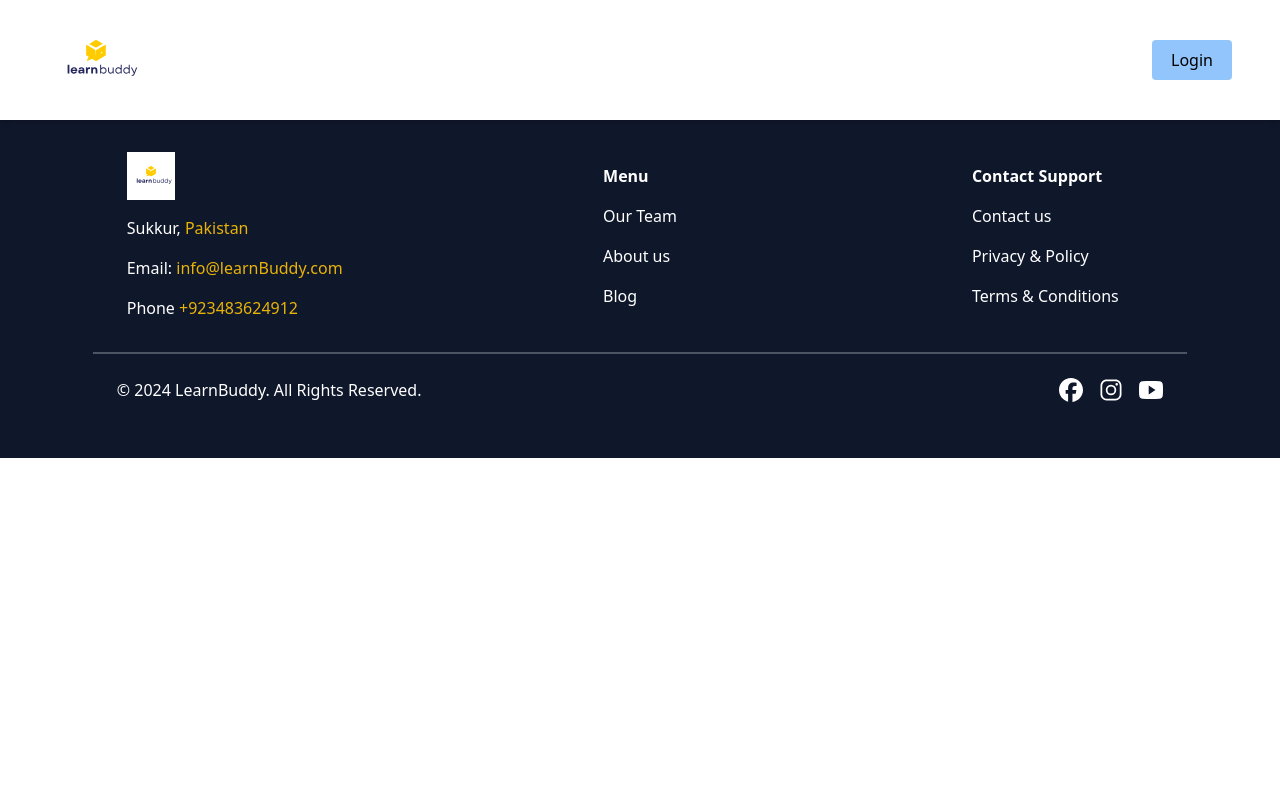
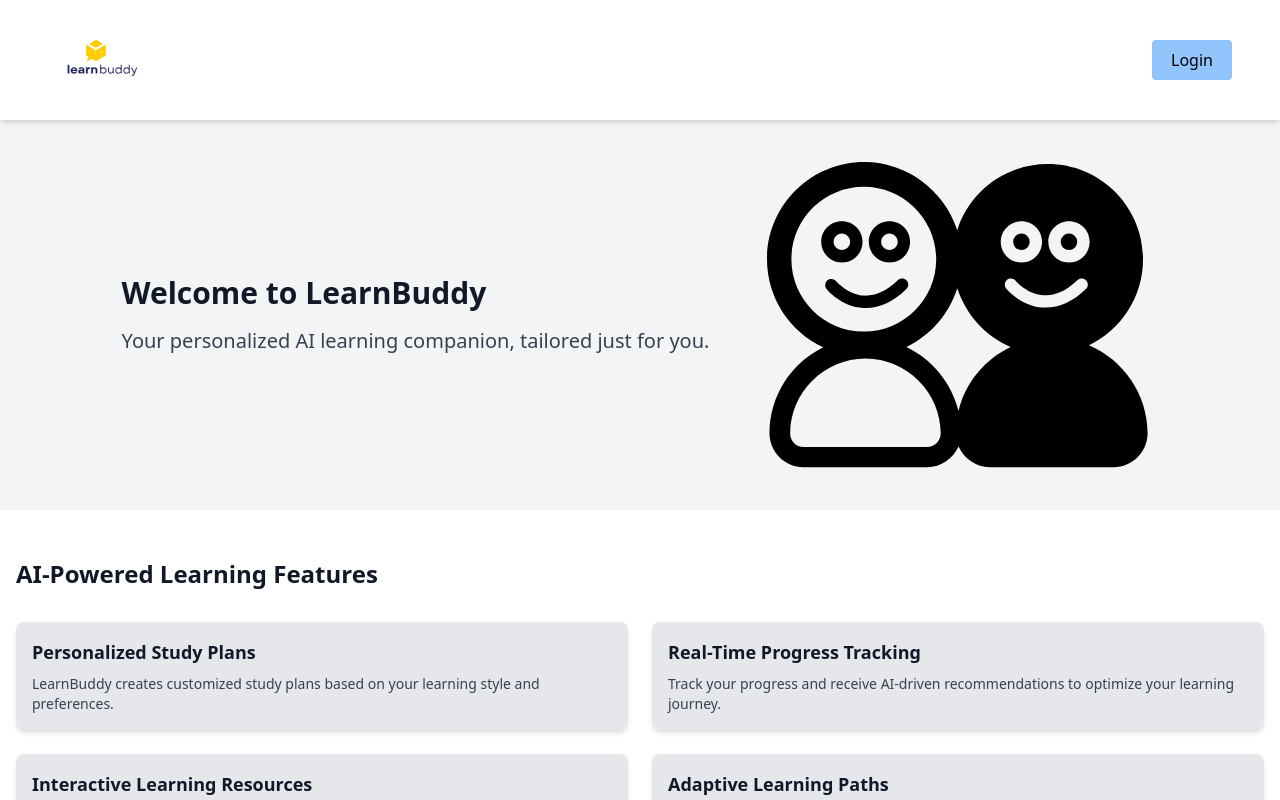
Before and after one commit to AboubakarArisar/LearnBuddy, a React (Vite) app: page / in a window 1280 px wide. Shown: the top 800 px of the page. Built offline with nearby package versions, Linux system fonts and the light colour scheme.

Commit message:
added configuration

```diff
--- a/src/Router/router.tsx
+++ b/src/Router/router.tsx
@@ -1,6 +1,5 @@
 import { BrowserRouter as Router, Routes, Route } from "react-router-dom";
 import Navbar from "../Components/Navbar";
-import App from "../App";
 import Footer from "../Components/Footer";
 import Home from "../Pages/Home";
 const AppRouter = () => {
@@ -9,8 +8,7 @@
       <div>
         <Navbar />
         <Routes>
-          <Route path='/' element={<App />} />
-          <Route path='home' element={<Home />} />
+          <Route path='/' element={<Home />} />
         </Routes>
         <Footer />
       </div>
```
